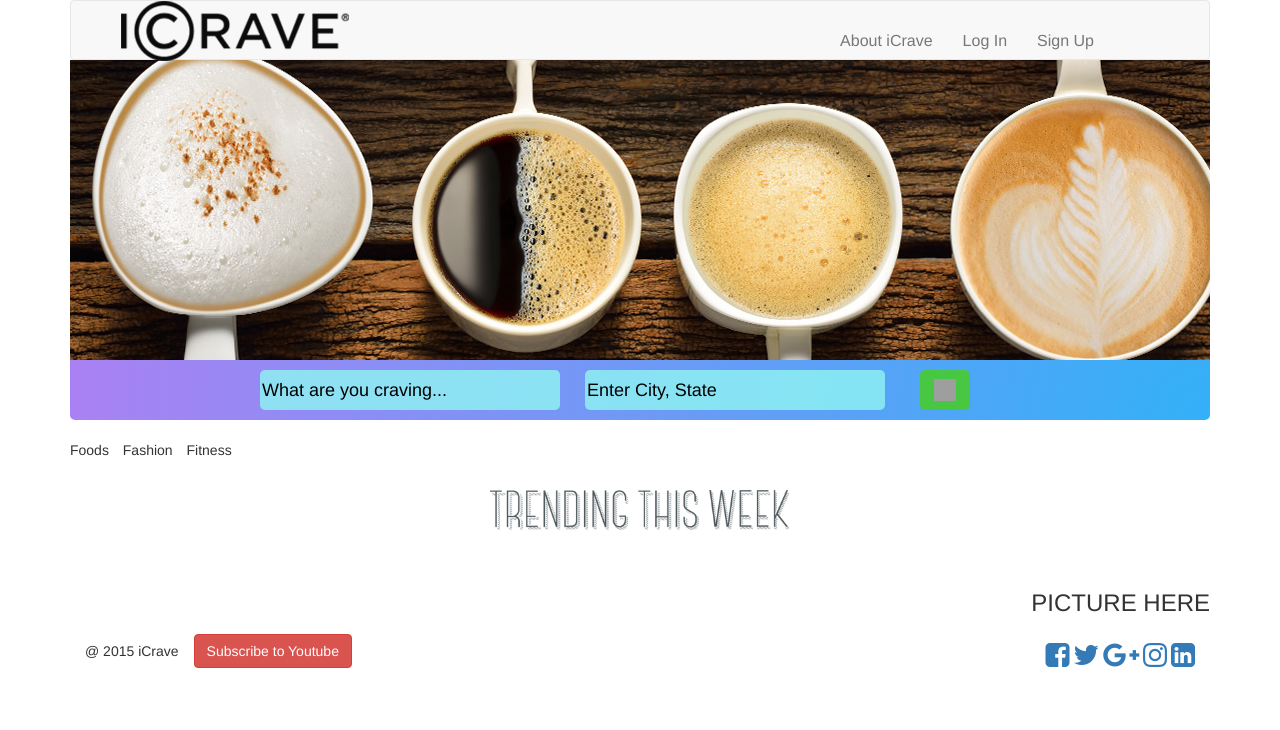
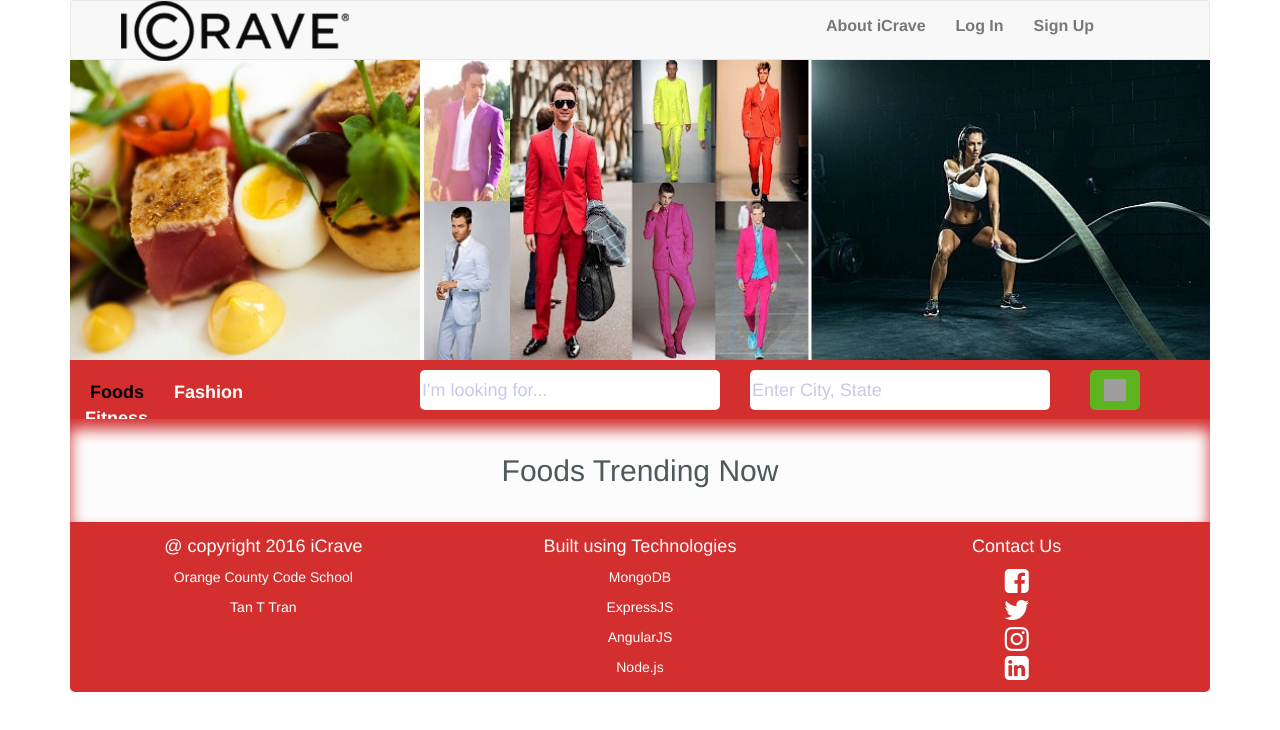
Before and after one commit to tanttran/iCrave, a website: page public/index.html in a window 1280 px wide. Both pictures are taken after a click on the item "Foods". Drawn offline with nearby package versions, Linux system fonts and the light colour scheme; some packages are replaced by stand-ins of ours; no server answers; grey boxes are pictures that could not be loaded.

Commit message:
added css and animation to website

```diff
--- a/public/css/default.css
+++ b/public/css/default.css
@@ -1,10 +1,24 @@
+i {
+  color: white;
+
+}
+
+ol {
+  font-weight: bold;
+  color: red;
+}
+
 .businessInfoAll {
   border: 1px solid;
   max-width: 350px;
   height: 275px;
   max-height: 300px;
-  margin-top: 25px;
+  margin-top: 35px;
+
+  background: #fcfcfc;
+  border: 1px solid #aaa;
   border-radius: 5px;
+  box-shadow: 0 0 3px #ccc, 0 10px 15px #FDF3E7 inset;
 }
 
 .businessImage {
@@ -13,6 +27,7 @@
 }
 
 .businessName {
+  color: red;
   min-width: 150px;
   max-width: 175px;
   max-height: 100px;
@@ -23,10 +38,12 @@
 }
 
 .icraveAddress {
+  color: blue;
   margin-left: -20px;
 }
 
 .icraveCityState {
+  color: blue;
   margin-left: -20px;
   margin-top: -10px;
 }
@@ -45,48 +62,160 @@
 
 .searchForm {
   min-height: 60px;
-  background-image: radial-gradient(circle at 100% 100%, rgb(51, 177, 248) 0px, rgb(170, 129, 243) 100%);
-  border-bottom-right-radius: 5px;
-  border-bottom-left-radius: 5px;
-  /*margin-bottom: 15px;*/
+  background-color: #D32F2F;
 }
+
 
 .searchForm input {
     margin-top: 10px;
-    background-color: rgba(143, 243, 243, 0.82);
+    background-color: white;
     width: 300px;
     height: 40px;
     border-radius: 5px;
     font-size: 18px;
     border: 2px;
-    font-weight: bold;
-    color: rgba(0, 0, 0, 0.68);
+    color: black;
 }
 
-.trendList {
-
-  transition: all linear 0.5s;
-  opacity: 1;
-  padding: 10px;
-  border: 1px solid black;
-  background: white;
-}
-
-/*.foodTrendList {
-  display: none;
-}*/
-
-.foodListOverview {
-  display: none;
-}
-
-.bg-light {
-  background-color: #FDF3E7;
+.trendType {
+  color: white;
+  font-weight: bold;
+  font-size: 18px;
+  margin-top: 20px;
+  cursor: pointer;
 
 }
 
+
+.ListOverview {
+
+  margin-left: 25px;
+  margin-top: -10px;
+  padding: 10px;
+  background: #fcfcfc;
+  border: 1px solid #aaa;
+  border-radius: 5px;
+  box-shadow: 0 0 3px #D32F2F, 0 10px 15px #ebebeb inset;
+  font-weight: normal;
+  color: black;
+}
+
+.navbarList {
+  color: #D32F2F;
+}
+
+.trendingName {
+  color: black;
+  max-width: 400px;
+
+}
+
+.active h4{
+  color:red;
+}
+
+ul .active {
+  color: black;
+}
+
+.trendingNow {
+  padding: 15px;
+  color: #4E595D;
+}
+
+
+#foodClick {
+  margin-left: 5px;
+  margin-right: 15px;
+
+  -webkit-transition:all 0.5s ease-out;
+  -moz-transition:all 0.5s ease-out;
+  -ms-transition:all 0.5s ease-out;
+  -o-transition:all 0.5s ease-out;
+  transition:all 0.5s ease-out;
+}
+
+#foodClick:hover {
+
+  -webkit-transform:scale(1.3);
+  -moz-transform:scale(1.3);
+  -ms-transform:scale(1.3);
+  -o-transform:scale(1.3);
+  transform:scale(1.3);
+}
+
+#fashionClick {
+  margin-right: 15px;
+
+  -webkit-transition:all 0.5s ease-out;
+  -moz-transition:all 0.5s ease-out;
+  -ms-transition:all 0.5s ease-out;
+  -o-transition:all 0.5s ease-out;
+  transition:all 0.5s ease-out;
+}
+
+#fashionClick:hover {
+  -webkit-transform:scale(1.3);
+  -moz-transform:scale(1.3);
+  -ms-transform:scale(1.3);
+  -o-transform:scale(1.3);
+  transform:scale(1.3);
+}
+
+
+#fitnessClick {
+  -webkit-transition:all 0.5s ease-out;
+  -moz-transition:all 0.5s ease-out;
+  -ms-transition:all 0.5s ease-out;
+  -o-transition:all 0.5s ease-out;
+  transition:all 0.5s ease-out;
+}
+
+#fitnessClick:hover {
+  -webkit-transform:scale(1.3);
+  -moz-transform:scale(1.3);
+  -ms-transform:scale(1.3);
+  -o-transform:scale(1.3);
+  transform:scale(1.3);
+}
+
+
+#trendingFooter {
+  color: white;
+  background-color: #D32F2F;
+  padding: 5px;
+  min-height: 50px;
+  width: 1140px;
+  border-bottom-right-radius: 5px;
+  border-bottom-left-radius: 5px;
+}
+
+#trendCategory {
+  min-height: 60px;
+  background-color: #F44336;
+
+}
+
+#trendDisplay {
+  width: 1140px;
+  margin-top: -41px;
+  background: #fcfcfc;
+  box-shadow: 0 10px 15px #D32F2F inset;
+}
+
+#searchDisplay {
+  margin-top: -20px;
+  height: 950px;
+  background: #fcfcfc;
+  box-shadow: 0 10px 15px #D32F2F inset;
+}
+
+#trendingThisWeek {
+  padding-top: 30px;
+}
+
 #background-one {
-  background-image: url("../image/amazing-one.jpg");
+  background-image: url("../image/trending-all.jpg");
   background-position: center center;
   background-repeat: no-repeat;
   background-size: cover;
@@ -103,20 +232,22 @@
 
 #navbarSelect {
   margin-right: 100px;
-  margin-top: 15px;
+  font-weight: bold;
   font-size: 16px;
+
 }
 
+
 #searchTextKeyword {
-    margin-left: 175px;
+  margin-left: 50px;
 }
 
 #searchTextLocation {
-    margin-left: 25px;
+
 }
 
 #searchButton {
-    margin-left: -115px;
+    margin-left:  -40px;
     margin-top: 10px;
     background-color: rgba(71, 206, 31, 0.83);
     height: 40px;
@@ -124,18 +255,10 @@
     border-radius: 5px;
     border: 4px;
     cursor: pointer;
+
 }
 
-#trending {
-  width: 250px;
-}
-
-/*#trendsSection {
-  background-color: #FDF3E7;
-  height: 650px;
-}*/
-
 ::-webkit-input-placeholder { /* WebKit, Blink, Edge */
-    color:  black;
+    color:  #C5CAE9;
     font-weight: normal;
 }
--- a/public/index.html
+++ b/public/index.html
@@ -7,7 +7,9 @@
   <link rel="stylesheet" href="css/default.css">
   <link rel="stylesheet" href="https://maxcdn.bootstrapcdn.com/font-awesome/4.4.0/css/font-awesome.min.css">
   <link rel="stylesheet" href="https://maxcdn.bootstrapcdn.com/bootstrap/3.3.5/css/bootstrap.min.css">
+
   <script src="https://code.jquery.com/jquery-2.1.4.min.js"></script>
+  <script src="https://maxcdn.bootstrapcdn.com/bootstrap/3.3.6/js/bootstrap.min.js" integrity="sha384-0mSbJDEHialfmuBBQP6A4Qrprq5OVfW37PRR3j5ELqxss1yVqOtnepnHVP9aJ7xS" crossorigin="anonymous"></script>
   <script src="https://ajax.googleapis.com/ajax/libs/angularjs/1.5.0-rc.2/angular.js"></script>
   <script src="https://ajax.googleapis.com/ajax/libs/angularjs/1.5.0-rc.2/angular-route.js"></script>
   <script src="/js/all.js"></script>
@@ -27,9 +29,9 @@
       </div>
       <img id="myLogo" src="image/logo.png">
       <ul class="nav navbar-nav navbar-right" id="navbarSelect">
-        <li><a>About iCrave</a></li>
-        <li><a>Log In</a></li>
-        <li><a href="/signUp">Sign Up</a></li>
+        <li class="navbarList"><a href="#">About iCrave</a></li>
+        <li class="navbarList"><a href="#">Log In</a></li>
+        <li class="navbarList"><a href="#">Sign Up</a></li>
       </ul>
     </div>
   </div>
@@ -37,15 +39,22 @@
 
   <div class="container">
 
-    <div ng-controller="apiController as api">
     <div id="background-one">
     </div>
+    <div ng-controller="apiController as api">
       <div class="searchForm"> <!-- Start of form -->
-        <form class="" id="searchForm" ng-submit="api.getYelp()">
-          <div class="col-md-5">
-            <input type="text" autocomplete="on" placeholder="What are you craving..." value="" name="search" id="searchTextKeyword" ng-model="api.keyword">
+        <div class="col-sm-3 trendType">
+          <ul class="list-inline categoryList">
+            <li id="foodClick">Foods</li>
+            <li id="fashionClick">Fashion</li>
+            <li id="fitnessClick">Fitness</li>
+          </ul>
         </div>
-          <div class="col-md-5">
+        <form id="formSubmit" ng-submit="api.getYelp()">
+          <div class="col-md-4">
+          <input type="text" autocomplete="on" placeholder="I'm looking for..." value="" name="search" id="searchTextKeyword" ng-model="api.keyword">
+          </div>
+          <div class="col-md-4">
             <input type="text" class="" autocomplete="on" placeholder="Enter City, State" value="" name="search" id="searchTextLocation" ng-model="api.location">
           </div>
           <div class="col-md-1">
@@ -53,16 +62,9 @@
           </div>
         </form>
       </div> <br><!--End of Form -->
-      <div class="">
-        <div class="">
-          <ul class="list-inline">
-            <li id="foodClick" ng-click="api.foodTrend()">Foods</li>
-            <li id="fashionClick" ng-click="api.fashionTrend()">Fashion</li>
-            <li id="fitnessClick" ng-click="api.fitnessTrend()">Fitness</li>
-          </ul>
-        </div>
-
-        <div class="col-sm-4" ng-repeat="business in api.response.businesses">
+      <div id="searchDisplay">
+        <div ng-repeat="business in api.response.businesses">
+          <div class="col-sm-4">
             <div class="col-sm-12 businessInfoAll">
               <div class="col-sm-5 businessImage">
                 <img class="imageSnippet" ng-src="{{business.image_url}}">
@@ -79,64 +81,80 @@
               </div>
             </div>
           </div>
+        </div>
+      </div>
+
+
       <!-- End of apiController -->
 
       <!--Trend Section-->
       <div id="trendsSection" ng-controller="trendsController as trends" class="">
         <br>
-          <img class="center-block" src="/image/trending-one.png" id="" style="width: 300px"><br><br>
-          <div class="col-sm-8 col-sm-offset-1">
-            <div class="col-sm-12" id="foodTrend">
-              <ol>
+        <div class="col-sm-12" id="trendDisplay">
+          <h2 class="text-center trendingNow" id="foodNow">Foods Trending Now</h2>
+          <h2 class="text-center trendingNow" id="fashionNow">Fashion Trending Now</h2>
+          <h2 class="text-center trendingNow" id="fitnessNow">Fitness Trending Now</h2>
+          <div class="col-sm-10 col-sm-offset-1" id="foodTrend">
+            <ol class="itemName">
               <li class="col-sm-12" ng-repeat="foodTrend in trends.trending">
-                  <h4 ng-click="trends.foodToggle()">{{foodTrend.food.name}}</h4>
-                  <div class="foodTrendList">
-                    <p class="foodListOverview">{{foodTrend.food.overview}}</p>
+                <h4 class="trendingName" role="button" data-toggle="collapse" href="#collapseFood{{$index}}" aria-expanded="false" aria-controls="collapseFood" style="margin-bottom: 25px">{{foodTrend.food.name}}</h4>
+                <div class="trendList">
+                  <p class="col-sm-11 col-sm-offset-1 ListOverview collapse" id="collapseFood{{$index}}" style="margin-left: 25px">{{foodTrend.food.overview}}</p>
                 </div>
               </li>
             </ol>
           </div>
-            <div class="col-sm-12" id="fashionTrend">
-              <ol>
+          <div class="col-sm-10 col-sm-offset-1" id="fashionTrend">
+            <ol class="itemName">
               <li class="col-sm-12" ng-repeat="fashionTrend in trends.trending">
-                  <h4 ng-click="showFashion = ! showFashion">{{fashionTrend.fashion.name}}</h4>
-                  <div class="trendList" ng-class="{ 'hidden': ! showFashion }">
-                    <p>{{fashionTrend.fashion.overview}}</p>
+                <h4 class="trendingName" role="button" data-toggle="collapse" href="#collapseFashion{{$index}}" aria-expanded="false" aria-controls="collapseFashion" style="margin-bottom: 25px">{{fashionTrend.fashion.name}}</h4>
+                <div class="trendList">
+                  <p class="col-sm-11 col-sm-offset-1 ListOverview collapse" id="collapseFashion{{$index}}" style="margin-left: 25px">{{fashionTrend.fashion.overview}}</p>
                 </div>
               </li>
             </ol>
           </div>
-            <div class="col-sm-12" id="fitnessTrend">
-              <ol>
+          <div class="col-sm-10 col-sm-offset-1" id="fitnessTrend">
+            <ol class="itemName">
               <li class="col-sm-12" ng-repeat="fitnessTrend in trends.trending">
-                  <h4 ng-click="showFitness = ! showFitness">{{fitnessTrend.fitness.name}}</h4>
-                  <div class="trendList" ng-class="{ 'hidden': ! showFitness }">
-                    <p>{{fitnessTrend.fitness.overview}}</p>
+                <h4 class="trendingName" role="button" data-toggle="collapse" href="#collapseFitness{{$index}}" aria-expanded="false" aria-controls="collapseFitness" style="margin-bottom: 25px">{{fitnessTrend.fitness.name}}</h4>
+                <div class="trendList">
+                  <p class="col-sm-11 col-sm-offset-1 ListOverview collapse" id="collapseFitness{{$index}}" style="margin-left: 25px">{{fitnessTrend.fitness.overview}}</p>
                 </div>
               </li>
             </ol>
           </div>
         </div>
-          <div class="">
-            <h3 class="pull-right">PICTURE HERE</h3>
-          </div>
-        </div><br>  <!--End Trend Section -->
       </div>
     </div>
+
   </div>
   <div class="container">
-    <div class="">
-      <p class="navbar-text pull left">@ 2015 iCrave</p>
-      <a href="https://www.youtube.com" class="navbar-btn btn btn-danger">Subscribe to Youtube</a>
-      <div class="navbar-text pull-right">
-        <a href="#"><i class="fa fa-facebook-square fa-2x" id="footer-note"></i></a>
-        <a href="#"><i class="fa fa-twitter fa-2x" id="footer-note"></i></a>
-        <a href="#"><i class="fa fa-google-plus fa-2x" id="footer-note"></i></a>
-        <a href="#"><i class="fa fa-instagram fa-2x" id="footer-note"></i></a>
-        <a href="#"><i class="fa fa-linkedin-square fa-2x" id="footer-note"></i></a>
+    <div class="container" id="trendingFooter">
+      <div class="col-sm-4 text-center">
+        <h4>@ copyright 2016 iCrave</h4>
+        <p>Orange County Code School</p>
+        <p>Tan T Tran</p>
+
+
+      </div>
+      <div class="col-sm-4 text-center">
+        <h4>Built using Technologies</h4>
+        <p>MongoDB</p>
+        <p>ExpressJS</p>
+        <p>AngularJS</p>
+        <p>Node.js</p>
+      </div>
+      <div class="col-sm-4 text-center">
+        <h4>Contact Us</h4>
+        <a href="#"><i class="fa fa-facebook-square fa-2x"></i></a><br>
+        <a href="#"><i class="fa fa-twitter fa-2x"></i></a><br>
+        <a href="#"><i class="fa fa-instagram fa-2x"></i></a><br>
+        <a href="#"><i class="fa fa-linkedin-square fa-2x"></i></a>
       </div>
     </div>
-  </div>
+  </div><br><br>
+
   <script src="/js/script.js"></script>
 </body>
 </html>
--- a/public/js/all.js
+++ b/public/js/all.js
@@ -88,10 +88,5 @@ app.controller('trendsController', function($http){
     .error(function(data) {
       console.log('error');
     });
-  vm.foodToggle = function(){
-
-    // $(this).siblings.toggle();
-    $('.foodListOverview').toggle(300, "linear");
-  };
 
   });
--- a/public/js/script.js
+++ b/public/js/script.js
@@ -3,64 +3,83 @@ $(document).ready(function(){
   window.onload = function(){
     $('#fashionTrend').hide();
     $('#fitnessTrend').hide();
-  }
-  var imageScroll = function(){
-    var body = $('#background-one');
-    var backgrounds = [
-
-    'url(../image/amazing-two.jpg)',
-    'url(../image/amazing-three.jpg)',
-    'url(../image/amazing-five.jpg)',
-    'url(../image/amazing-six.jpg)'
-    ];
-
-    var current = 0;
-
-    function nextBackground(){
-      body.css(
-        'background',
-        backgrounds[current = ++current % backgrounds.length]
-        );
-      setTimeout(nextBackground, 5000);
-    }
-
-    setTimeout(nextBackground, 5000);
-    body.css('background', backgrounds[0]);
+    $('#fashionNow').hide();
+    $('#fitnessNow').hide();
+    $('#searchDisplay').hide();
   };
 
-  imageScroll();
-
-
-  $('#searchForm').on('submit', function(){
+  $('#formSubmit').on('submit', function(){
+    console.log('hide me');
     $('#trendsSection').hide();
-  })
+    $('#searchDisplay').show();
+  });
 
   $('#foodClick').on('click', function(){
     console.log('food');
-    $('.businessInfoAll').hide();
+    $('#searchDisplay').hide();
     $('#trendsSection').show();
     $('#fashionTrend').hide();
     $('#fitnessTrend').hide();
     $('#foodTrend').show();
-  })
+    $('#fashionNow').hide();
+    $('#fitnessNow').hide();
+    $('#foodNow').show();
+  });
 
   $('#fashionClick').on('click', function(){
     console.log('fashion');
-    $('.businessInfoAll').hide();
+    $('#searchDisplay').hide();
     $('#trendsSection').show();
     $('#foodTrend').hide();
     $('#fitnessTrend').hide();
     $('#fashionTrend').show();
-  })
+    $('#foodNow').hide();
+    $('#fitnessNow').hide();
+    $('#fashionNow').show();
+  });
 
   $('#fitnessClick').on('click', function(){
     console.log('fitness');
-    $('.businessInfoAll').hide();
+    $('#searchDisplay').hide();
     $('#trendsSection').show();
     $('#fashionTrend').hide();
     $('#foodTrend').hide();
     $('#fitnessTrend').show();
+    $('#foodNow').hide();
+    $('#fashionNow').hide();
+    $('#fitnessNow').show();
+  });
+
+  $('.itemName').on('click','li', function(){
+    console.log('active');
+    $(this).addClass('active').siblings().removeClass('active');
+  });
+
+  $('.categoryList').on('click','li', function(){
+    $(this).addClass('active').siblings().removeClass('active');
   })
 
+  // var imageScroll = function(){
+  //   var body = $('#background-one');
+  //   var backgrounds = [
+
+  //   'url(../image/amazing-six.jpg)'
+  //   ];
+
+  //   var current = 0;
+
+  //   function nextBackground(){
+  //     body.css(
+  //       'background',
+  //       backgrounds[current = ++current % backgrounds.length]
+  //       );
+  //     setTimeout(nextBackground, 5000);
+  //   }
+
+  //   setTimeout(nextBackground, 5000);
+  //   body.css('background', backgrounds[0]);
+  // };
+
+  // imageScroll();
 
 });
```
Also changed, not shown: package.json (added, +34 -0 lines), public/image/amazing-five.jpg (deleted), public/image/amazing-one.jpg (deleted), public/image/amazing-six.jpg (deleted), public/image/amazing-three.jpg (deleted), public/image/amazing-two.jpg (deleted), public/image/poke.jpg (deleted), public/image/trending-all.jpg (added), public/image/trending-one.png (deleted). Lines whose indentation alone changed are shown as unchanged.
